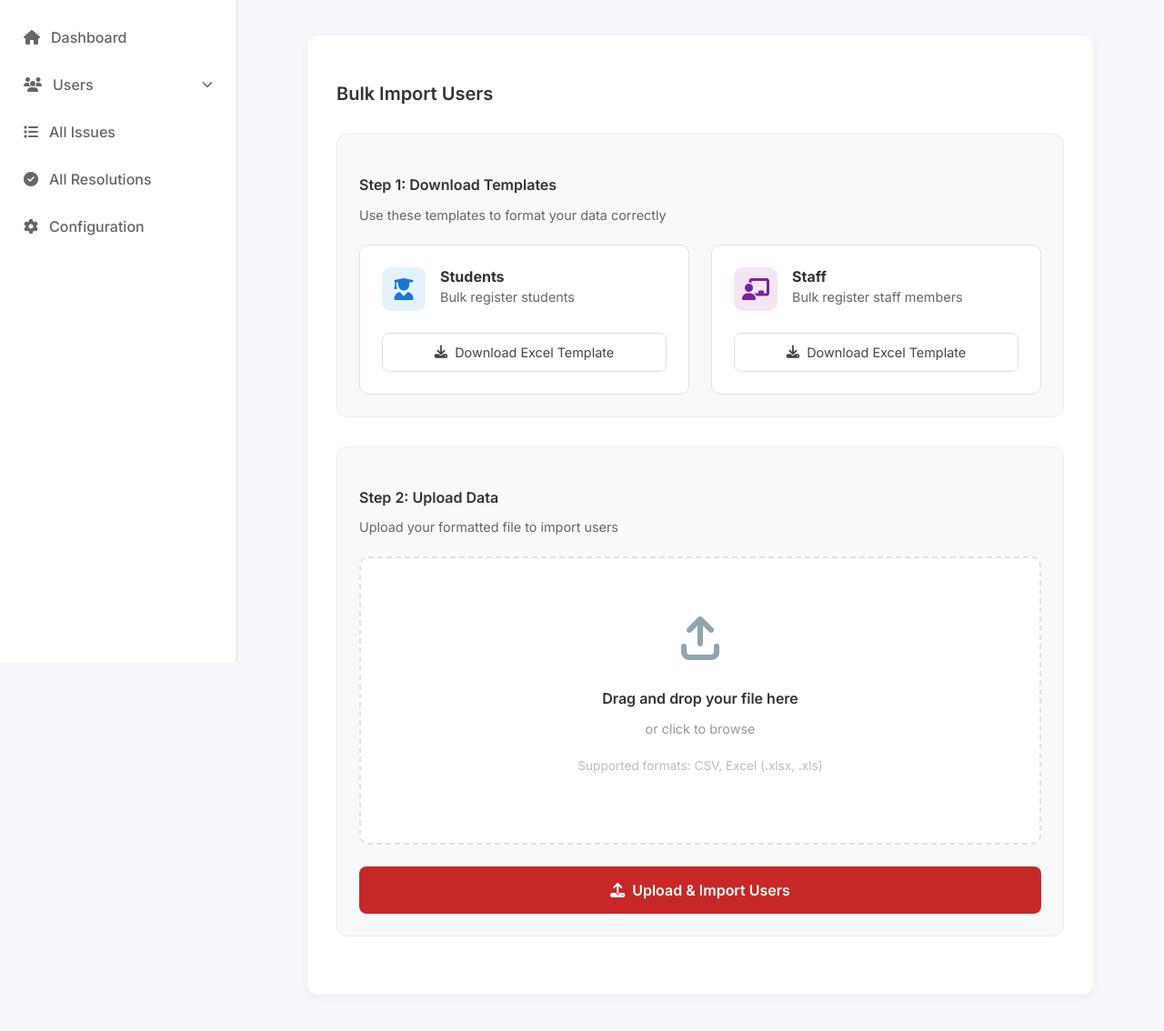
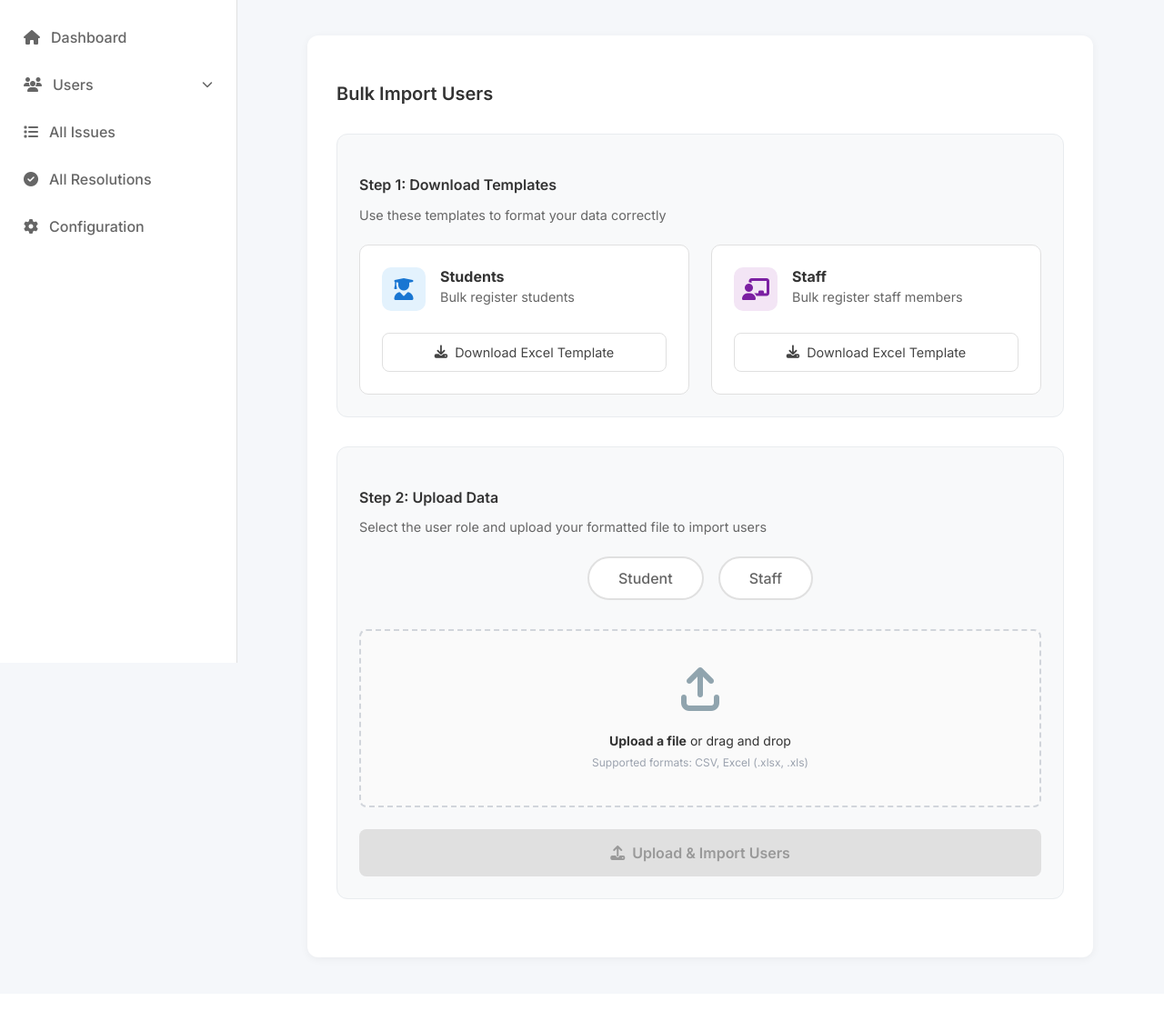
Before and after one commit to KaKaCodes1/UniResolve, a Django app: template Uniresolve/accounts/templates/accounts/bulk_import.html in a window 1280 px wide. Shown: the part 71-1205 px from the top of the page at 91% size. After the commit the page ends 1129 px from the top, so only its background shows below. Run offline with Django 5.2, Linux system fonts and the light colour scheme; the template is opened without the code that fills it, so the values that code supplies are empty.

Commit message:
Adding the select role buttons and the drag and drp functionality

```diff
--- a/Uniresolve/accounts/static/accounts/css/admin.css
+++ b/Uniresolve/accounts/static/accounts/css/admin.css
@@ -236,8 +236,8 @@
 }
 
 .upload-zone:hover {
-    border-color: #1976d2;
-    background: #f5f9ff;
+    border-color: #CC0000;
+    background: #fcebeb;
 }
 
 .upload-icon {
@@ -283,6 +283,47 @@
     font-family: inherit;
 }
 
-.import-btn:hover {
+.import-btn:hover:not(:disabled) {
     background: #b71c1c;
 }
+
+.import-btn:disabled {
+    background: #e0e0e0;
+    color: #999;
+    cursor: not-allowed;
+    box-shadow: none;
+    transform: none;
+}
+
+/* --- Role Selection (Segmented Control) --- */
+.role-selector {
+    display: flex;
+    gap: 1rem;
+    margin-bottom: 2rem;
+    justify-content: center;
+}
+
+.role-label {
+    padding: 0.75rem 2rem;
+    border: 2px solid #e0e0e0;
+    border-radius: 30px;
+    font-size: 1rem;
+    font-weight: 500;
+    color: #666;
+    cursor: pointer;
+    transition: all 0.2s ease;
+    background: white;
+    user-select: none;
+}
+
+.role-label:hover {
+    border-color: #bcccdc;
+    background: #f8f9fa;
+}
+
+.role-radio:checked+.role-label {
+    background: #CC0000;
+    border-color: #CC0000;
+    color: white;
+    box-shadow: 0 4px 10px rgba(204, 0, 0, 0.2);
+}
--- a/Uniresolve/accounts/templates/accounts/bulk_import.html
+++ b/Uniresolve/accounts/templates/accounts/bulk_import.html
@@ -56,18 +56,36 @@
     <div class="import-step">
         <div class="step-header">
             <h4 class="step-title">Step 2: Upload Data</h4>
-            <p class="step-desc">Upload your formatted file to import users</p>
+            <p class="step-desc">Select the user role and upload your formatted file to import users</p>
         </div>
 
-        <div class="upload-zone" id="dropZone">
-            <i class="fa-solid fa-arrow-up-from-bracket upload-icon"></i>
-            <p class="upload-text">Drag and drop your file here</p>
-            <p class="upload-subtext">or click to browse</p>
-            <p class="upload-formats">Supported formats: CSV, Excel (.xlsx, .xls)</p>
-            <input type="file" id="fileInput" hidden accept=".csv, .xlsx, .xls">
+        <!-- Role Selection -->
+        <div class="role-selector">
+            <input type="radio" id="roleStudent" name="importRole" value="Student" class="role-radio" hidden>
+            <label for="roleStudent" class="role-label">Student</label>
+
+            <input type="radio" id="roleStaff" name="importRole" value="Staff" class="role-radio" hidden>
+            <label for="roleStaff" class="role-label">Staff</label>
         </div>
 
-        <button class="import-btn">
+        <div class="file-upload-container" id="dropZone">
+            <input type="file" id="fileInput" hidden accept=".csv, .xlsx, .xls">
+
+            <div class="upload-content" id="uploadContent">
+                <i class="fa-solid fa-arrow-up-from-bracket upload-icon"></i>
+                <p><strong>Upload a file</strong> or drag and drop</p>
+                <span class="upload-hint">Supported formats: CSV, Excel (.xlsx, .xls)</span>
+            </div>
+
+            <!-- File preview area (hidden by default) -->
+            <div id="filePreview" class="file-preview" style="display: none;">
+                <i class="fa-regular fa-file"></i>
+                <span id="selectedFileName">filename.xlsx</span>
+                <i class="fa-solid fa-xmark remove-file" id="removeFile"></i>
+            </div>
+        </div>
+        <div id="file_upload_error" class="error-message"></div>
+        <button class="import-btn" id="importBtn" disabled>
             <i class="fa-solid fa-upload"></i> Upload & Import Users
         </button>
     </div>
@@ -107,29 +125,119 @@
         }
     }
 
-    // Dropzone functionality (visual only for now)
+    // Upload Data Logic
     const dropZone = document.getElementById('dropZone');
     const fileInput = document.getElementById('fileInput');
+    const importBtn = document.getElementById('importBtn');
+    const uploadContent = document.getElementById('uploadContent');
+    const filePreview = document.getElementById('filePreview');
+    const selectedFileNameDisplay = document.getElementById('selectedFileName');
+    const removeFile = document.getElementById('removeFile');
+    const roleRadios = document.querySelectorAll('input[name="importRole"]');
 
-    dropZone.addEventListener('click', () => fileInput.click());
+    let selectedRole = null;
+    let selectedFile = null;
+
+    // Check if form is ready to submit
+    function checkImportReady() {
+        if (selectedRole && selectedFile) {
+            importBtn.disabled = false;
+        } else {
+            importBtn.disabled = true;
+        }
+    }
+
+    // Handle Role Selection
+    roleRadios.forEach(radio => {
+        radio.addEventListener('change', (e) => {
+            selectedRole = e.target.value;
+            checkImportReady();
+        });
+    });
+
+    // Trigger file input on click
+    dropZone.addEventListener('click', (e) => {
+        // Only trigger click if we aren't clicking the remove button or the preview container itself
+        if (e.target !== removeFile && e.target !== filePreview && e.target !== selectedFileNameDisplay) {
+            fileInput.click();
+        }
+    });
 
     dropZone.addEventListener('dragover', (e) => {
         e.preventDefault();
-        dropZone.style.borderColor = '#1976d2';
-        dropZone.style.background = '#f5f9ff';
+        if (!selectedFile) {
+            dropZone.classList.add('highlight');
+        }
     });
 
     dropZone.addEventListener('dragleave', (e) => {
         e.preventDefault();
-        dropZone.style.borderColor = '#e0e0e0';
-        dropZone.style.background = 'white';
+        dropZone.classList.remove('highlight');
     });
 
     dropZone.addEventListener('drop', (e) => {
         e.preventDefault();
-        dropZone.style.borderColor = '#e0e0e0';
-        dropZone.style.background = 'white';
-        // Handle file drop here
+        dropZone.classList.remove('highlight');
+
+        if (e.dataTransfer.files.length > 0) {
+            handleFileSelection(e.dataTransfer.files[0]);
+            fileInput.files = e.dataTransfer.files; // Sync to input
+        }
+    });
+
+    // Handle File Selection via click
+    fileInput.addEventListener('change', (e) => {
+        if (e.target.files.length > 0) {
+            handleFileSelection(e.target.files[0]);
+        }
+    });
+
+    function handleFileSelection(file) {
+        selectedFile = file;
+
+        // Toggle visibility
+        uploadContent.style.display = 'none';
+        filePreview.style.display = 'flex';
+
+        // Display file name
+        selectedFileNameDisplay.textContent = selectedFile.name;
+
+        checkImportReady();
+    }
+
+    // Remove file
+    removeFile.addEventListener('click', (e) => {
+        e.stopPropagation(); // prevent triggering the dropZone click
+
+        // Reset file state
+        fileInput.value = '';
+        selectedFile = null;
+
+        // Toggle visibility back
+        uploadContent.style.display = 'flex'; // Uses flex from dashboard.css
+        filePreview.style.display = 'none';
+        selectedFileNameDisplay.textContent = '';
+
+        checkImportReady();
+    });
+
+    // Handle Import Button Click (API integration pending)
+    importBtn.addEventListener('click', () => {
+        if (!selectedRole || !selectedFile) return;
+
+        // Visual feedback (simulating pending API work)
+        const originalText = importBtn.innerHTML;
+        importBtn.innerHTML = '<i class="fa-solid fa-circle-notch fa-spin"></i> Ready to Import...';
+        importBtn.disabled = true;
+
+        console.log(`Ready to import! Role: ${selectedRole}, File: ${selectedFile.name}`);
+
+        // --- API Integration point paused per user request ---
+        setTimeout(() => {
+            alert('UI validation passed and ready to integrate API! Check console for simulated payload.');
+            importBtn.innerHTML = originalText;
+            importBtn.disabled = false;
+        }, 1000);
     });
 </script>
 {% endblock %}
```
